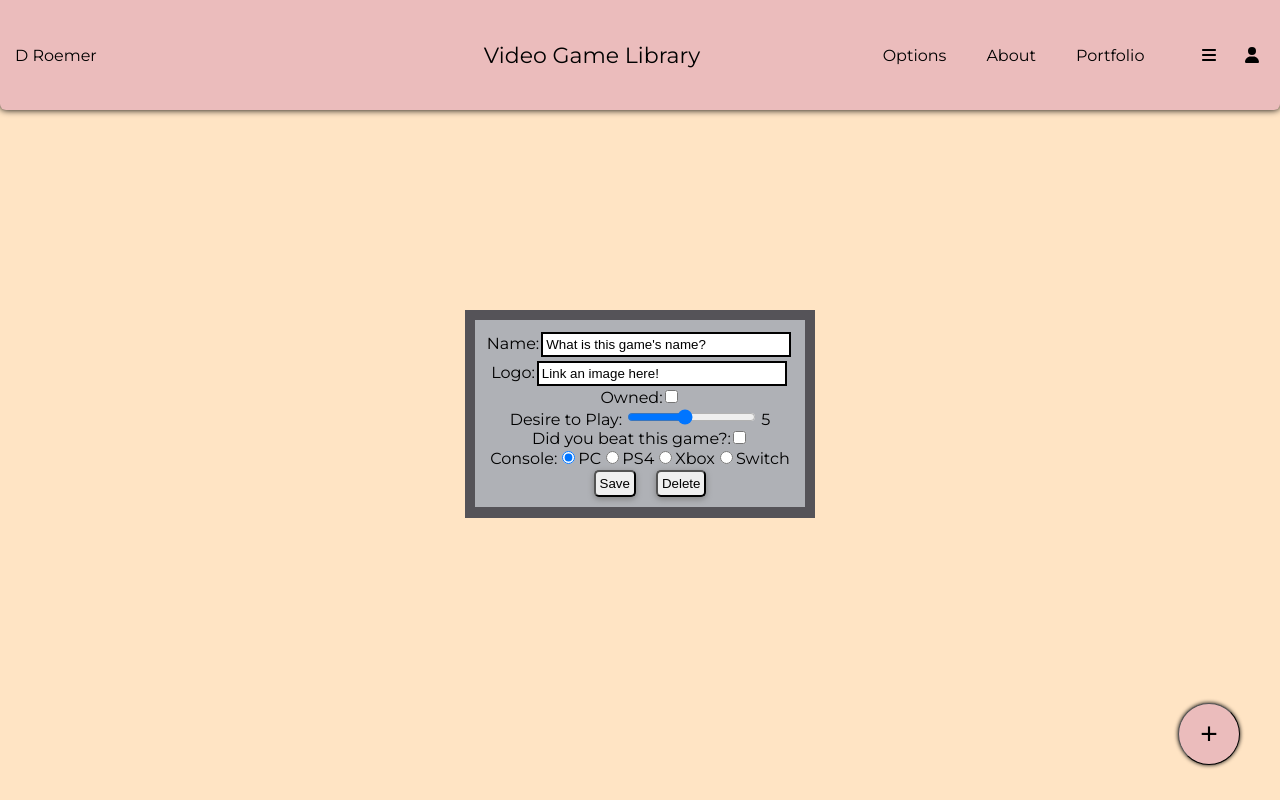
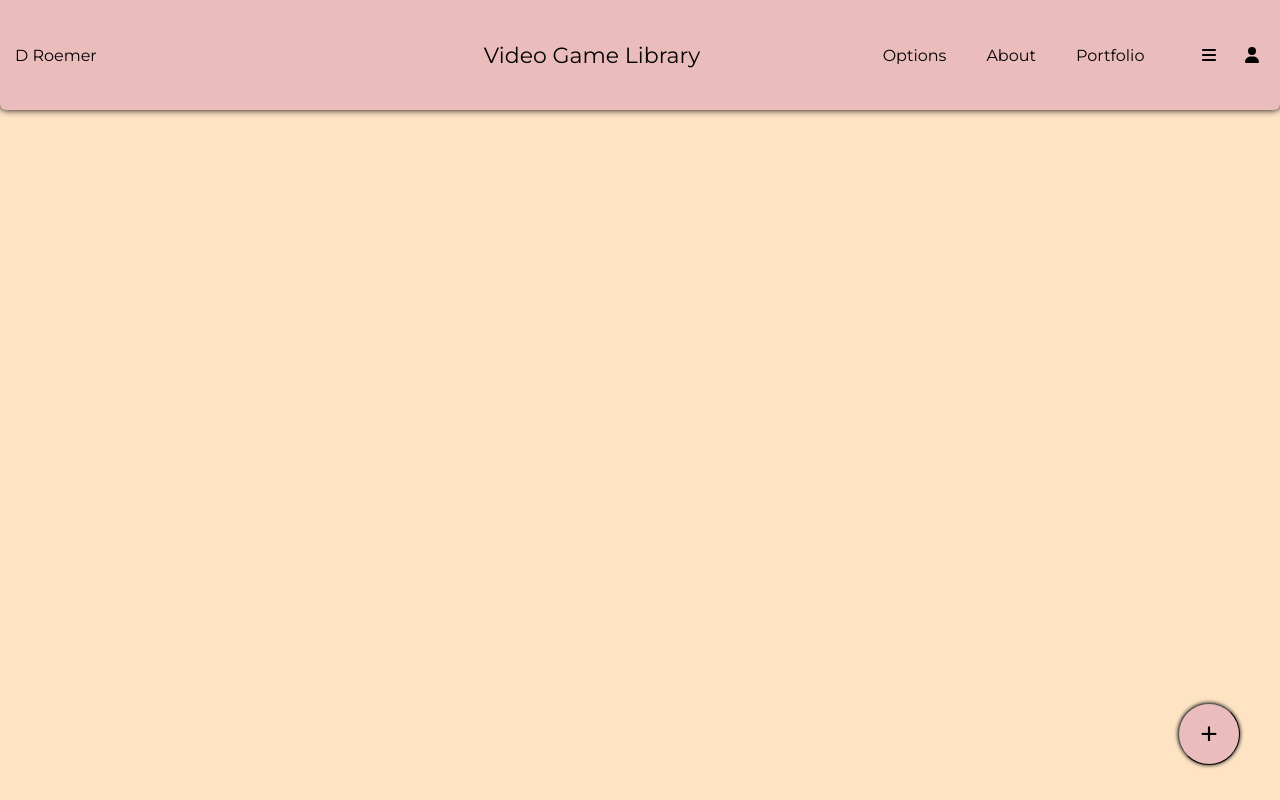
Before and after one commit to dianaroemer/Library, a React (Create React App) app in the folder library-react/: page / in a window 1280 px wide. Built offline with nearby package versions, Linux system fonts and the light colour scheme; no server answers; the database is empty.

Commit message:
Begin implementing menuOpen functionality

```diff
--- a/library-react/src/App.js
+++ b/library-react/src/App.js
@@ -87,6 +87,31 @@ function App(props) {
 
   })
 
+  const [menuOpen, toggleMenuOpen] = useState(false);
+  function handleMenuOpen(){
+    console.log(`You're trying to open a menu!`);
+    if(!menuOpen){
+      console.log(`queryMenu is currently not open, Opening a new menu...`);
+      // DO THE THING TO OPEN THE MENU, something something show menuOpen
+      toggleMenuOpen(true);
+    } else {
+      console.log(`queryMenu is already open! Closing queryMenu...`)
+      toggleMenuOpen(false);
+    }
+  }
+
+  function handleClickAddButton(e){
+    e.preventDefault();
+    console.log(`You clicked the addSlot button. Checking queryMenu's state...`)
+    if(!menuOpen){
+      console.log(`queryMenu is currently closed! Opening queryMenu`);
+      handleMenuOpen()
+    } else {
+      console.log(`queryMenu is already open! I can do nothing until the currently existing queryMenu has been closed!`);
+    }
+
+
+  }
 
 
   return (
@@ -108,20 +133,18 @@ function App(props) {
       </div>
 
 
+      <div className='shelf'>
+        {myLibrary}
+      </div>
 
-      <div className='shelf'>
-
-        {myLibrary}
-
-      </div>
 
       <button className='addSlot'
         onClick={(e) => {
-          e.preventDefault();
-          console.log('You clicked the addSlot button');
+          handleClickAddButton(e);
         }}> + </button>
 
-      <QueryMenu/>
+
+      {menuOpen && <QueryMenu/>}
 
 
       {/* <header className="App-header">
--- a/library-react/src/Components/QueryMenu.js
+++ b/library-react/src/Components/QueryMenu.js
@@ -10,7 +10,6 @@ function handleDesireToPlayListener(e){
     setDesireToPlayQueryMenu(e.target.value)
 }
 
-
 return (
 
     <div className='queryMenu'>
@@ -19,14 +18,14 @@ return (
 
       Name:
       <input className='queryMenuInput'
-        value="What is this game's name?"
+        defaultValue="What is this game's name?"
         id='queryMenuName'/>
       <br/>
 
       Logo:
       <input type='url'
         className='queryMenuInput'
-        value="Link an image here!"
+        defaultValue="Link an image here!"
         id='queryMenuIcon'/>
       <br/>
 
```
